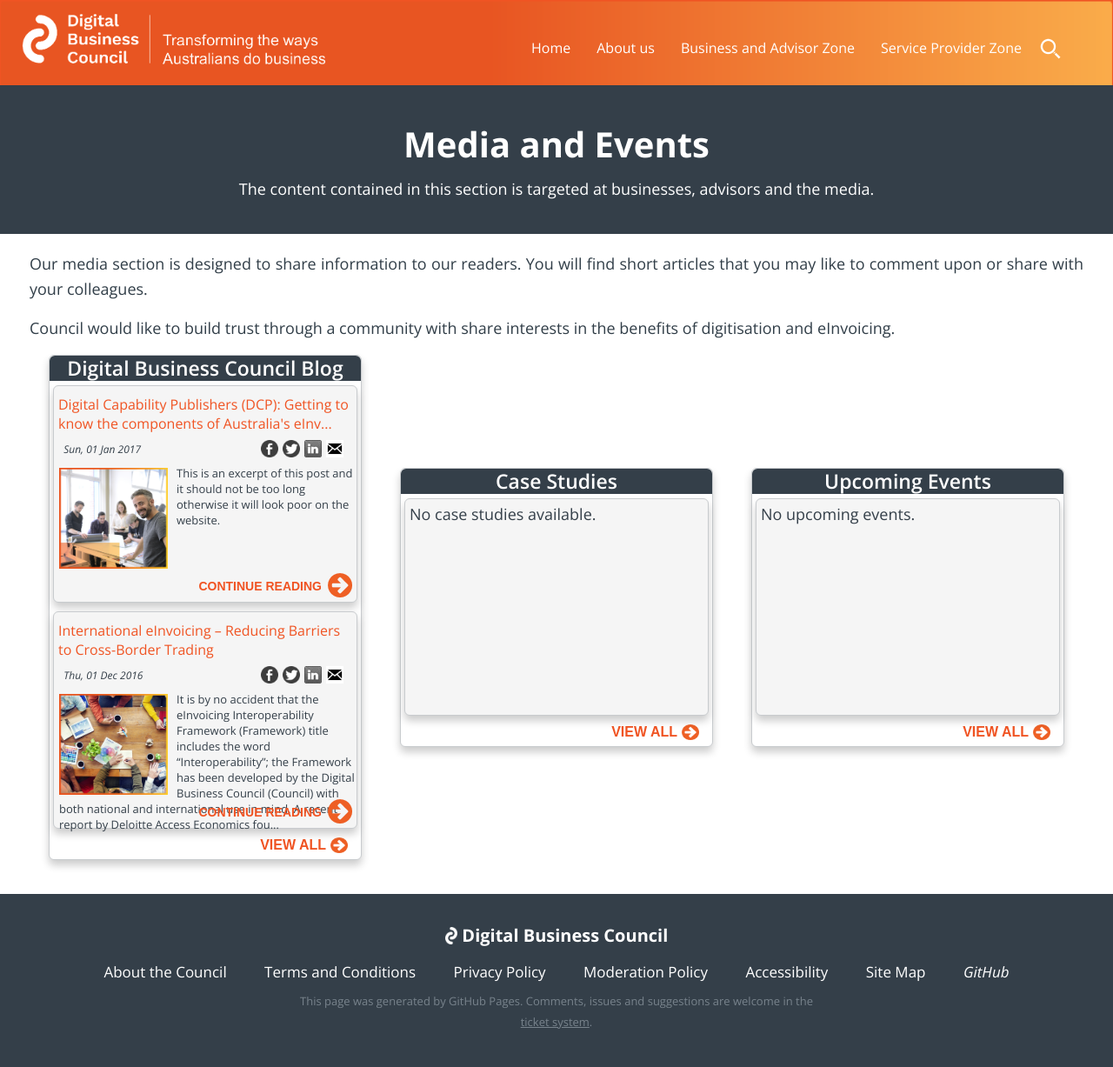
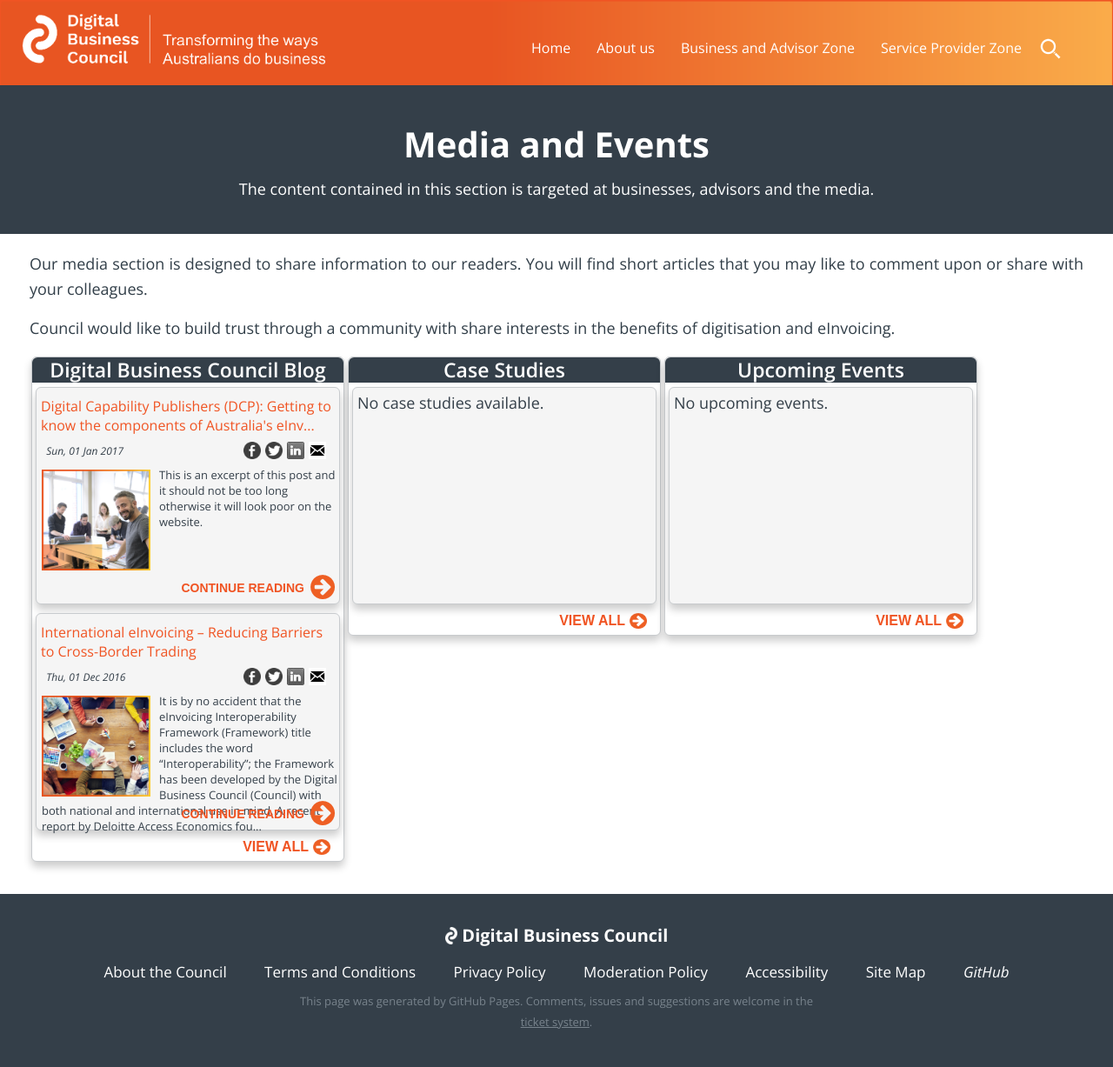
Before and after one commit to Digital-Business-Council/Digital-Business-Council.github.io, a Jekyll site: the page built from pages/business-zone/blogs/media-jump-page.md, in a window 1280 px wide. Shown: the whole page at 87% size. Built offline with Jekyll 4.4.1, drawn with Linux system fonts in a browser that asks for light colours.

Commit message:
Update _common.scss

```diff
--- a/_sass/_common.scss
+++ b/_sass/_common.scss
@@ -197,7 +197,7 @@
 	background-color: #ffffff;
 	padding-bottom:25px;
 	border-radius:6px;
-	margin:auto;
+	margin:2px;
 	z-index:3;
 	border: 1px solid #c8cbce;
     	box-shadow: 0px 6px 10px 0px rgba(0,0,0,0.2);
```
